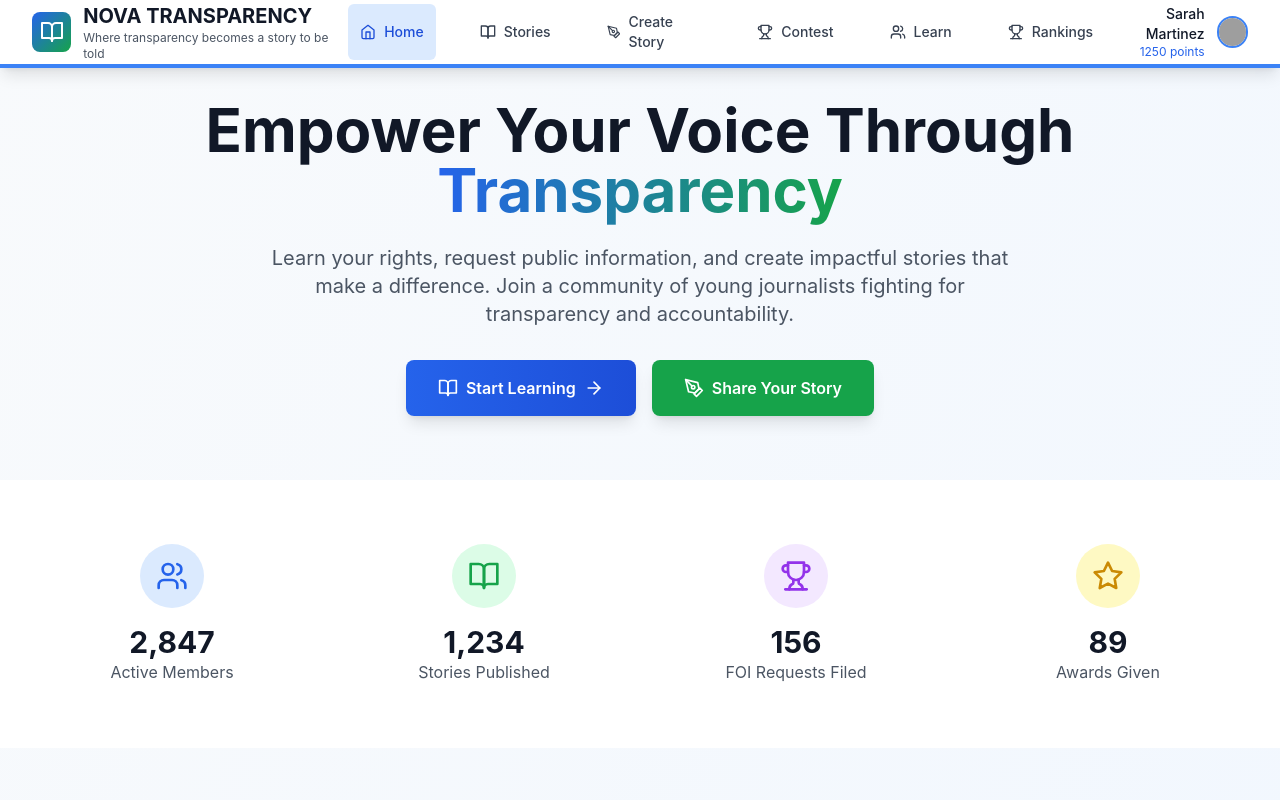
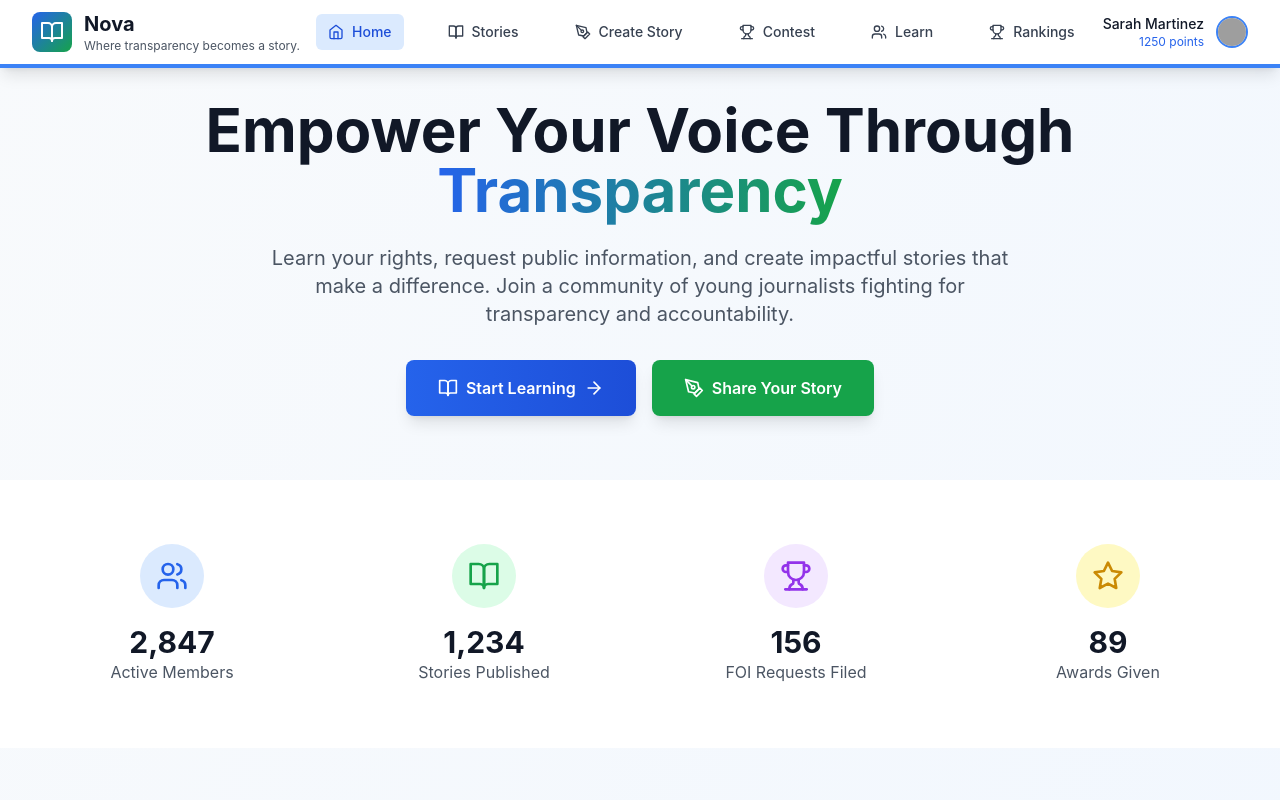
Before and after one commit to NadjaLotscher/NovaTransparence, a React (Vite) app: page / in a window 1280 px wide. Shown: the top 800 px of the page. Built offline with nearby package versions, Linux system fonts and the light colour scheme; grey boxes are pictures that could not be loaded.

Commit message:
Changing catch up phrase and title

```diff
--- a/src/components/layout/Header.tsx
+++ b/src/components/layout/Header.tsx
@@ -27,8 +27,8 @@ export const Header: React.FC = () => {
                 <BookOpen className="w-6 h-6 text-white" />
               </div>
               <div>
-                <h1 className="text-xl font-bold text-gray-900">NOVA TRANSPARENCY</h1>
-                <p className="text-xs text-gray-600">Where transparency becomes a story to be told</p>
+                <h1 className="text-xl font-bold text-gray-900">Nova</h1>
+                <p className="text-xs text-gray-600">Where transparency becomes a story.</p>
               </div>
             </Link>
           </div>
```
